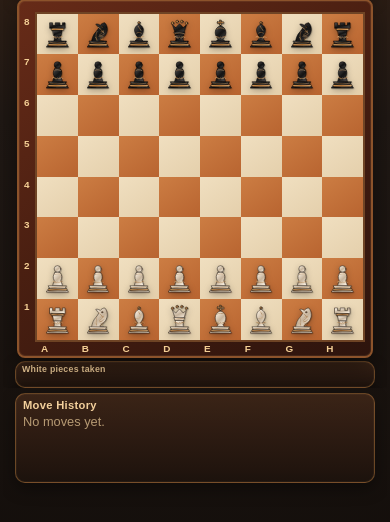
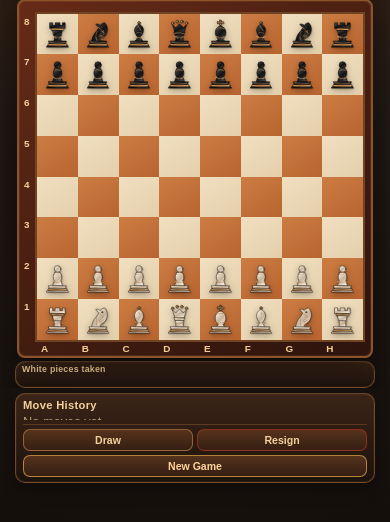
Before and after one commit to akashebaev-ux/azachess.com, a Django app: page / in a window 390 px wide. Shown: the part 222-744 px from the top of the page. Run offline with Django 5.2, Linux system fonts and the light colour scheme.

Commit message:
Add draw resign and new game controls

```diff
--- a/game/static/game/css/style.css
+++ b/game/static/game/css/style.css
@@ -1364,3 +1364,125 @@ and (
         font-size: 0.62rem;
     }
 }
+
+
+/* =========================================================
+   GAME ACTION BUTTONS
+   ========================================================= */
+
+.game-actions {
+    flex: 0 0 auto;
+
+    display: flex;
+    flex-direction: column;
+
+    gap: 6px;
+
+    margin-top: 8px;
+
+    padding-top: 8px;
+
+    border-top:
+        1px solid
+        rgba(196, 131, 66, 0.30);
+}
+
+.secondary-actions {
+    display: grid;
+
+    grid-template-columns:
+        1fr
+        1fr;
+
+    gap: 6px;
+}
+
+.game-button {
+    width: 100%;
+
+    padding:
+        7px
+        10px;
+
+    border:
+        1px solid
+        rgba(196, 131, 66, 0.65);
+
+    border-radius: 7px;
+
+    background:
+        linear-gradient(
+            180deg,
+            rgba(88, 52, 29, 0.95),
+            rgba(54, 31, 19, 0.97)
+        );
+
+    color: #f3d09c;
+
+    font-size: 0.78rem;
+    font-weight: 700;
+
+    cursor: pointer;
+
+    transition:
+        transform 0.15s ease,
+        box-shadow 0.15s ease,
+        background 0.15s ease;
+}
+
+.game-button:hover {
+    transform: translateY(-1px);
+
+    background:
+        linear-gradient(
+            180deg,
+            rgba(106, 62, 33, 0.98),
+            rgba(64, 36, 20, 0.98)
+        );
+
+    box-shadow:
+        0 4px 10px
+        rgba(0, 0, 0, 0.25);
+}
+
+.game-button:active {
+    transform: translateY(0);
+}
+
+.danger-button {
+    border-color:
+        rgba(184, 58, 34, 0.60);
+}
+
+.new-game-button {
+    color: #ffd497;
+
+    border-color:
+        rgba(218, 165, 69, 0.75);
+}
+
+
+/* Smaller buttons on mobile */
+
+@media (max-width: 600px) {
+
+    .game-actions {
+        gap: 4px;
+
+        margin-top: 4px;
+
+        padding-top: 4px;
+    }
+
+    .secondary-actions {
+        gap: 4px;
+    }
+
+    .game-button {
+        padding:
+            4px
+            6px;
+
+        font-size: 0.66rem;
+    }
+}
--- a/game/static/game/js/chess.js
+++ b/game/static/game/js/chess.js
@@ -16,6 +16,15 @@ document.addEventListener("DOMContentLoaded", function () {
 
     const moveHistoryContainer =
         document.getElementById("move-history");
+
+    const drawButton =
+        document.getElementById("draw-button");
+
+    const resignButton =
+        document.getElementById("resign-button");
+
+    const newGameButton =
+        document.getElementById("new-game-button");
 
 
     /*
@@ -3049,6 +3058,213 @@ document.addEventListener("DOMContentLoaded", function () {
 
 
     /*
+============================================================
+DRAW
+============================================================
+*/
+
+function offerDraw() {
+    if (gameOver) {
+        return;
+    }
+
+    const offeringPlayer =
+        currentTurn;
+
+    const opponent =
+        oppositeColor(
+            offeringPlayer
+        );
+
+    const accepted =
+        window.confirm(
+            `${capitalize(offeringPlayer)} offers a draw.\n\n` +
+            `Does ${capitalize(opponent)} accept?`
+        );
+
+    if (!accepted) {
+        return;
+    }
+
+    gameOver = true;
+
+    selectedSquare = null;
+
+    turnDisplay.textContent =
+        "Draw by agreement";
+
+    createBoard();
+}
+
+
+/*
+============================================================
+RESIGN
+============================================================
+*/
+
+function resignGame() {
+    if (gameOver) {
+        return;
+    }
+
+    const resigningPlayer =
+        currentTurn;
+
+    const winner =
+        oppositeColor(
+            resigningPlayer
+        );
+
+    const confirmed =
+        window.confirm(
+            `${capitalize(resigningPlayer)}, ` +
+            `are you sure you want to resign?`
+        );
+
+    if (!confirmed) {
+        return;
+    }
+
+    gameOver = true;
+
+    selectedSquare = null;
+
+    turnDisplay.textContent =
+        `${capitalize(winner)} wins — ` +
+        `${capitalize(resigningPlayer)} resigned`;
+
+    createBoard();
+}
+
+
+/*
+============================================================
+NEW GAME
+============================================================
+*/
+
+function startNewGame() {
+    /*
+    Ask before deleting an active game.
+    */
+
+    if (
+        !gameOver &&
+        moveHistory.length > 0
+    ) {
+        const confirmed =
+            window.confirm(
+                "Start a new game? " +
+                "The current game will be lost."
+            );
+
+        if (!confirmed) {
+            return;
+        }
+    }
+
+
+    /*
+    Reset board.
+    */
+
+    board =
+        createInitialBoard();
+
+
+    /*
+    Reset game state.
+    */
+
+    currentTurn =
+        "white";
+
+    selectedSquare =
+        null;
+
+    enPassantTarget =
+        null;
+
+    halfMoveClock =
+        0;
+
+    gameOver =
+        false;
+
+    lastMove =
+        null;
+
+
+    /*
+    Reset captured pieces.
+    */
+
+    capturedWhitePieces =
+        [];
+
+    capturedBlackPieces =
+        [];
+
+
+    /*
+    Reset move history.
+    */
+
+    moveHistory =
+        [];
+
+    fullMoveNumber =
+        1;
+
+
+    /*
+    Reset repetition history.
+    */
+
+    positionHistory.clear();
+
+    recordPosition();
+
+
+    /*
+    Refresh interface.
+    */
+
+    updateTurnDisplay();
+
+    renderCapturedPieces();
+
+    renderMoveHistory();
+
+    createBoard();
+}
+
+
+/*
+============================================================
+GAME BUTTON EVENTS
+============================================================
+*/
+
+drawButton.addEventListener(
+    "click",
+    offerDraw
+);
+
+resignButton.addEventListener(
+    "click",
+    resignGame
+);
+
+newGameButton.addEventListener(
+    "click",
+    startNewGame
+);
+
+
+
+    /*
     ============================================================
     START GAME
     ============================================================
--- a/game/templates/game/home.html
+++ b/game/templates/game/home.html
@@ -64,8 +64,46 @@
             </div>
 
             <aside class="side-panel card-panel">
+
                 <h2>Move History</h2>
-                <div id="move-history" class="move-history"></div>
+
+                <div
+                    id="move-history"
+                    class="move-history"
+                ></div>
+
+                <div class="game-actions">
+
+                    <div class="secondary-actions">
+
+                        <button
+                            id="draw-button"
+                            class="game-button"
+                            type="button"
+                        >
+                            Draw
+                        </button>
+
+                        <button
+                            id="resign-button"
+                            class="game-button danger-button"
+                            type="button"
+                        >
+                            Resign
+                        </button>
+
+                    </div>
+
+                    <button
+                        id="new-game-button"
+                        class="game-button new-game-button"
+                        type="button"
+                    >
+                        New Game
+                    </button>
+
+                </div>
+
             </aside>
 
         </section>
```
